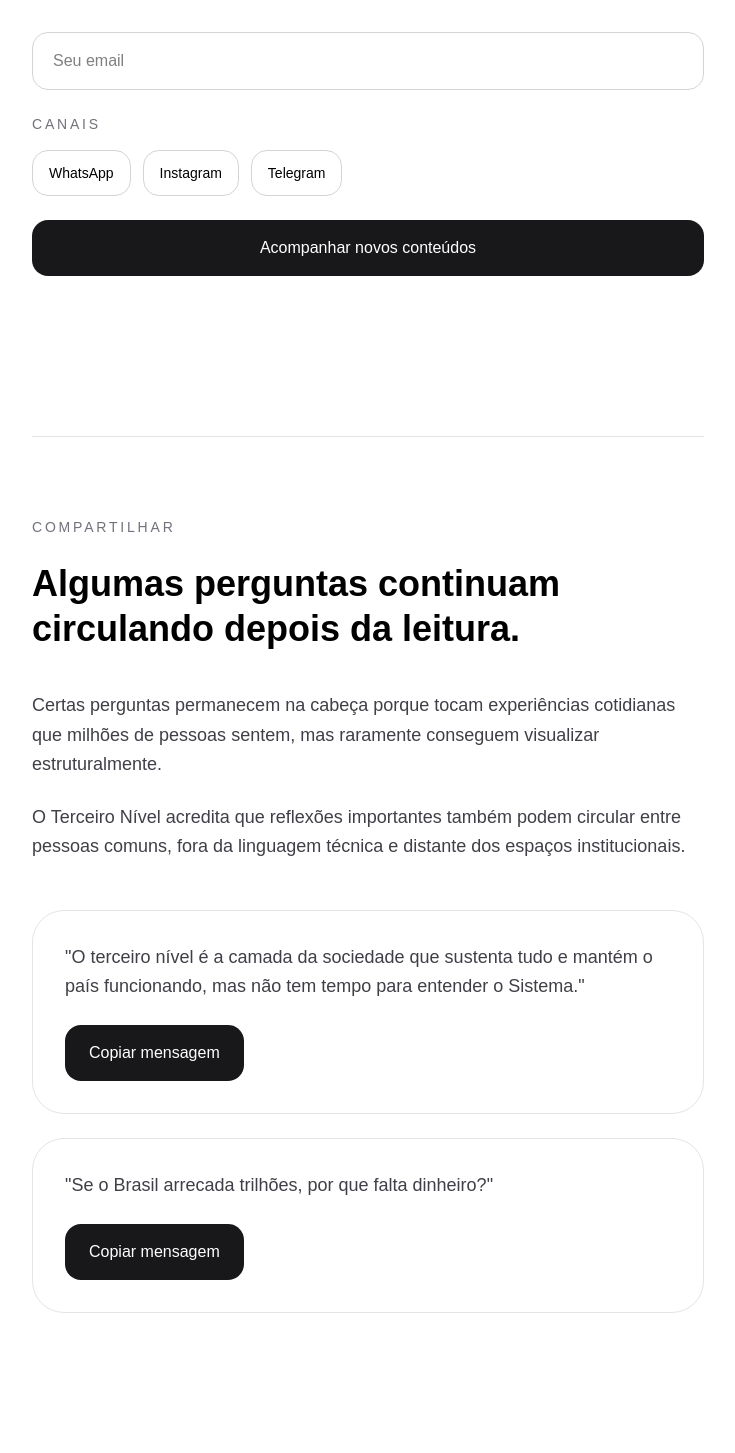
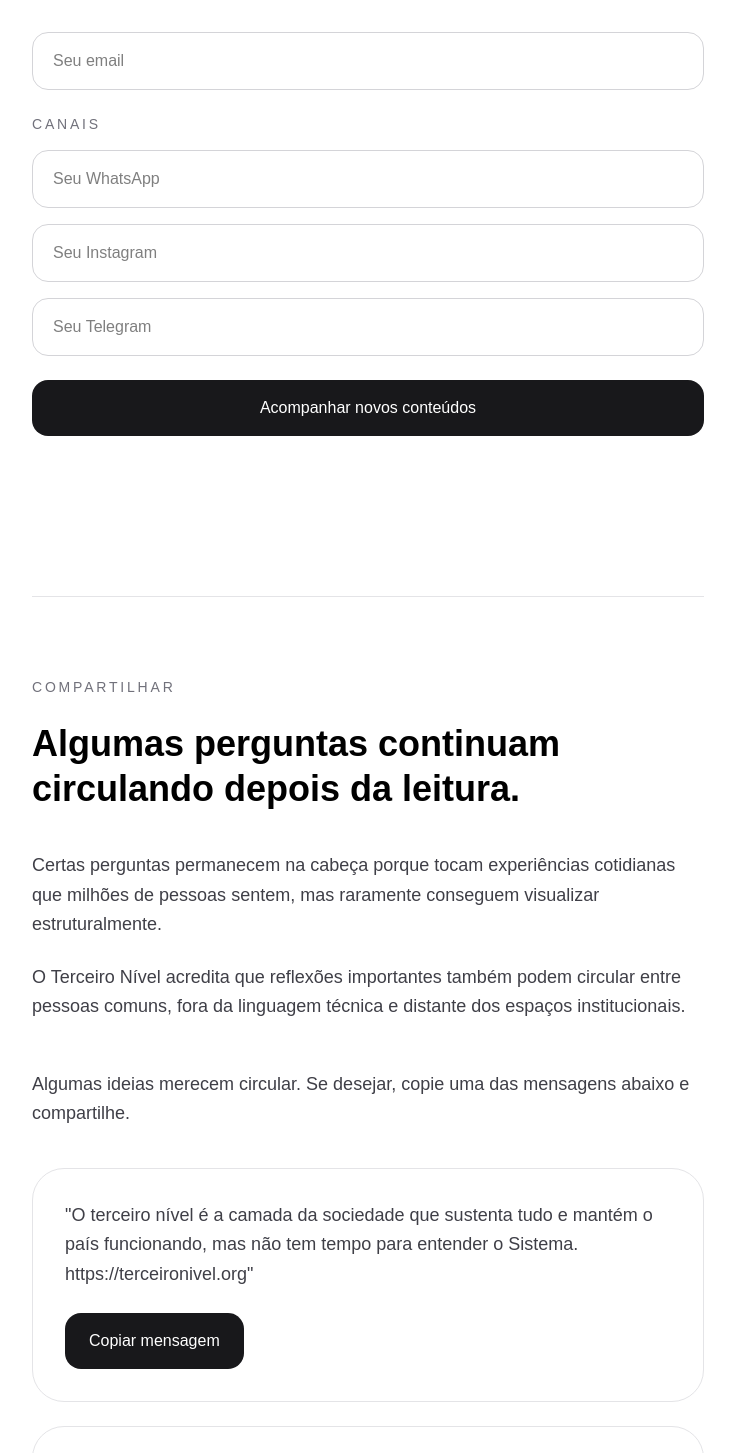
Before and after one commit to douglaslsoares-sketch/terceiro-nivel-app, a Next.js app: page /participar in a window 1280 px wide. Shown: the part 1330-2783 px from the top of the page, without its empty margins (272-1007 px from the left). Built offline with nearby package versions, Linux system fonts and the light colour scheme.

Commit message:
Ajustes nos formulários e fluxo de participação

```diff
--- a/app/participar/enviado/page.tsx
+++ b/app/participar/enviado/page.tsx
@@ -1,29 +1,55 @@
-export default function ParticiparEnviadoPage() {
-  return (
-    <main className="min-h-screen bg-white text-black px-6 py-20">
-      <div className="max-w-2xl mx-auto text-center">
+import Link from "next/link";
+
+export default async function EnviadoPage({
+  searchParams,
+}: {
+  searchParams: Promise<{ tipo?: string }>;
+}) {
+
+  const params = await searchParams;
+  const tipo = params.tipo;
+
+let href = "/participar";
+
+if (tipo === "reflexoes") {
+  href = "/participar#acompanhar";
+}
+
+if (tipo === "acompanhar") {
+  href = "/participar#compartilhar";
+}
+
+if (tipo === "temas") {
+  href = "/participar#loja";
+}
+
+return (
+    <main className="min-h-screen bg-[#f5f5f3] text-zinc-900 flex items-center justify-center px-6">
+
+      <div className="max-w-2xl text-center">
 
         <div className="text-sm uppercase tracking-[0.2em] text-zinc-500 mb-6">
           Participação enviada
         </div>
 
         <h1 className="text-5xl leading-tight font-semibold mb-10">
-          Obrigado por participar da conversa.
+          Obrigado por participar.
         </h1>
 
-        <p className="text-xl leading-relaxed text-zinc-700 mb-14">
+        <p className="text-xl leading-relaxed text-zinc-700 mb-16">
           O Terceiro Nível existe para ampliar compreensão pública e aproximar
           discussões estruturais das pessoas que sustentam o funcionamento do país.
         </p>
 
-        <a
-          href="/#participar"
-          className="inline-block border border-zinc-300 rounded-2xl py-4 px-8 text-base font-medium hover:bg-zinc-100 transition"
+        <Link
+  href={href}
+  className="inline-block border border-zinc-300 rounded-2xl px-8 py-4 hover:border-zinc-500 transition-all duration-300"
 >
-          Voltar para a conversa
-        </a>
+  Continuar
+</Link>
 
       </div>
+
     </main>
-  )
+  );
 }
--- a/app/participar/page.tsx
+++ b/app/participar/page.tsx
@@ -1,8 +1,9 @@
 "use client"
 
-import { useState } from "react"
+import React, { useState } from "react"
 
-async function handleSubmit(
+
+async function handleReflexoesSubmit(
   e: React.FormEvent<HTMLFormElement>
 ) {
   e.preventDefault()
@@ -22,9 +23,81 @@ async function handleSubmit(
   )
 
   if (response.ok) {
-    window.location.href = "/participar/enviado"
+
+  window.location.href = "/participar/enviado?tipo=reflexoes"
+
+} else {
+
+  alert("Erro ao enviar formulário")
+
 }
 }
+
+async function handleAcompanharSubmit(
+  e: React.FormEvent<HTMLFormElement>
+) {
+
+  e.preventDefault()
+
+  const form = e.currentTarget
+  const data = new FormData(form)
+
+  const response = await fetch(
+    "https://formspree.io/f/mykowkzj",
+    {
+      method: "POST",
+      body: data,
+      headers: {
+        Accept: "application/json",
+      },
+    }
+  )
+
+ if (response.ok) {
+
+  window.location.href = "/participar/enviado?tipo=acompanhar"
+
+} else {
+
+  alert("Erro ao enviar formulário")
+
+}
+
+}
+
+async function handleTemasSubmit(
+  e: React.FormEvent<HTMLFormElement>
+) {
+
+  e.preventDefault()
+
+  const form = e.currentTarget
+  const data = new FormData(form)
+
+  const response = await fetch(
+    "https://formspree.io/f/mykowkzj",
+    {
+      method: "POST",
+      body: data,
+      headers: {
+        Accept: "application/json",
+      },
+    }
+  )
+
+  if (response.ok) {
+
+  window.location.href = "/participar/enviado?tipo=temas"
+
+} else {
+
+  alert("Erro ao enviar formulário")
+
+}
+
+}
+
+
 export default function ParticiparPage() {
 
   const [copiado, setCopiado] = useState("")
@@ -56,20 +129,21 @@ export default function ParticiparPage() {
 do projeto.
         </p>
 
+
+        <section
+  id="reflexoes"
+  className="scroll-mt-42"
+>
         <div className="text-sm uppercase tracking-[0.2em] text-zinc-500 mb-6 mt-16">
   Reflexões
         </div>
 
        <form
-         onSubmit={handleSubmit}
+         onSubmit={handleReflexoesSubmit}
          className="space-y-6"
         >
 
-      <input
-  type="hidden"
-  name="_next"
-  value="http://localhost:3000/participar/enviado"
-/>
+
           <input
             type="text"
             name="nome"
@@ -99,10 +173,14 @@ do projeto.
           </button>
 
         </form>
+        </section>
 
         {/* ACOMPANHAR */}
 
-<section className="py-16 md:py-20 border-t border-zinc-200 mt-20">
+<section
+  id="acompanhar"
+  className="scroll-mt-24 py-16 md:py-20 border-t border-zinc-200 mt-20"
+>
 
   <div className="text-sm uppercase tracking-[0.2em] text-zinc-500 mb-6">
     Acompanhar
@@ -127,8 +205,7 @@ do projeto.
   </div>
 
  <form
-    action="https://formspree.io/f/mykowkzj"
-    method="POST"
+  onSubmit={handleAcompanharSubmit}
   className="space-y-6"
 >
 
@@ -146,25 +223,28 @@ do projeto.
     Canais
   </div>
 
-  <div className="flex flex-wrap gap-3">
+  <input
+    type="text"
+    name="whatsapp"
+    placeholder="Seu WhatsApp"
+    className="w-full border border-zinc-300 rounded-2xl px-5 py-4 text-base outline-none focus:border-black"
+  />
 
+  <input
+    type="text"
+    name="instagram"
+    placeholder="Seu Instagram"
+    className="w-full border border-zinc-300 rounded-2xl px-5 py-4 text-base outline-none focus:border-black"
+  />
 
-    <div className="border border-zinc-300 bg-white rounded-2xl px-4 py-3 text-sm">
-      WhatsApp
-    </div>
-
-    <div className="border border-zinc-300 bg-white rounded-2xl px-4 py-3 text-sm">
-      Instagram
-    </div>
-
-    <div className="border border-zinc-300 bg-white rounded-2xl px-4 py-3 text-sm">
-      Telegram
-    </div>
+  <input
+    type="text"
+    name="telegram"
+    placeholder="Seu Telegram"
+    className="w-full border border-zinc-300 rounded-2xl px-5 py-4 text-base outline-none focus:border-black"
+  />
 
 </div>
-
-</div>
-
 
     <button
       type="submit"
@@ -179,7 +259,10 @@ do projeto.
 
 {/* COMPARTILHAR */}
 
-<section className="py-16 md:py-20 border-t border-zinc-200 mt-20">
+<section
+id="compartilhar"
+
+className="py-16 md:py-20 border-t border-zinc-200 mt-20">
 
   <div className="text-sm uppercase tracking-[0.2em] text-zinc-500 mb-6">
     Compartilhar
@@ -205,19 +288,23 @@ do projeto.
 
   </div>
 
+  <p className="text-lg leading-relaxed text-zinc-700 mb-10">
+  Algumas ideias merecem circular. Se desejar, copie uma das mensagens abaixo e compartilhe.
+</p>
+
   <div className="space-y-6">
 
     <div className="bg-white border border-zinc-200 rounded-[32px] p-8">
+<p className="text-lg leading-relaxed text-zinc-700 mb-6">
+  "O terceiro nível é a camada da sociedade que sustenta tudo e mantém o país funcionando, mas não tem tempo para entender o Sistema.
 
-      <p className="text-lg leading-relaxed text-zinc-700 mb-6">
-        "O terceiro nível é a camada da sociedade que sustenta tudo e mantém o
-        país funcionando, mas não tem tempo para entender o Sistema."
+  https://terceironivel.org"
 </p>
 
 <button
   onClick={() =>
     copiarMensagem(
-      "O terceiro nível é a camada da sociedade que sustenta tudo e mantém o país funcionando, mas não tem tempo para entender o Sistema.",
+      "O terceiro nível é a camada da sociedade que sustenta tudo e mantém o país funcionando, mas não tem tempo para entender o Sistema.\n\nhttps://terceironivel.org",
       "mensagem1"
     )
   }
@@ -231,21 +318,23 @@ do projeto.
     <div className="bg-white border border-zinc-200 rounded-[32px] p-8">
 
       <p className="text-lg leading-relaxed text-zinc-700 mb-6">
-        "Se o Brasil arrecada trilhões, por que falta dinheiro?"
+  "Se o Brasil arrecada trilhões, por que falta dinheiro?
+
+  https://terceironivel.org"
 </p>
 
 <button
   onClick={() =>
     copiarMensagem(
-      "Se o Brasil arrecada trilhões, por que falta dinheiro?",
+      "Se o Brasil arrecada trilhões, por que falta dinheiro?\n\nhttps://terceironivel.org",
       "mensagem2"
     )
   }
   className="w-full sm:w-auto bg-zinc-900 text-white rounded-2xl py-4 px-6 text-base font-medium hover:bg-zinc-800 transition-all duration-300"
 >
   {copiado === "mensagem2" ? "Copiado" : "Copiar mensagem"}
+
 </button>
-
     </div>
 
   </div>
@@ -254,7 +343,10 @@ do projeto.
 
 {/* SUGERIR NOVOS TEMAS */}
 
-<section className="py-16 md:py-20 border-t border-zinc-200 mt-20">
+<section
+  id="temas"
+  className="scroll-mt-24 py-16 md:py-20 border-t border-zinc-200 mt-20"
+>
 
   <div className="text-sm uppercase tracking-[0.2em] text-zinc-500 mb-6">
     Novos temas
@@ -279,10 +371,11 @@ do projeto.
   </div>
 
  <form
-    action="https://formspree.io/f/mykowkzj"
-    method="POST"
+  onSubmit={handleTemasSubmit}
   className="space-y-6"
 >
+
+
 
     <input
       type="text"
@@ -311,7 +404,10 @@ do projeto.
 
 {/* LOJA */}
 
-<section className="py-16 md:py-20 border-t border-zinc-200 mt-20">
+<section
+id="loja"
+
+className="py-16 md:py-20 border-t border-zinc-200 mt-20">
 
   <div className="text-sm uppercase tracking-[0.2em] text-zinc-500 mb-6">
     Loja
```
Lines whose indentation alone changed are shown as unchanged.
